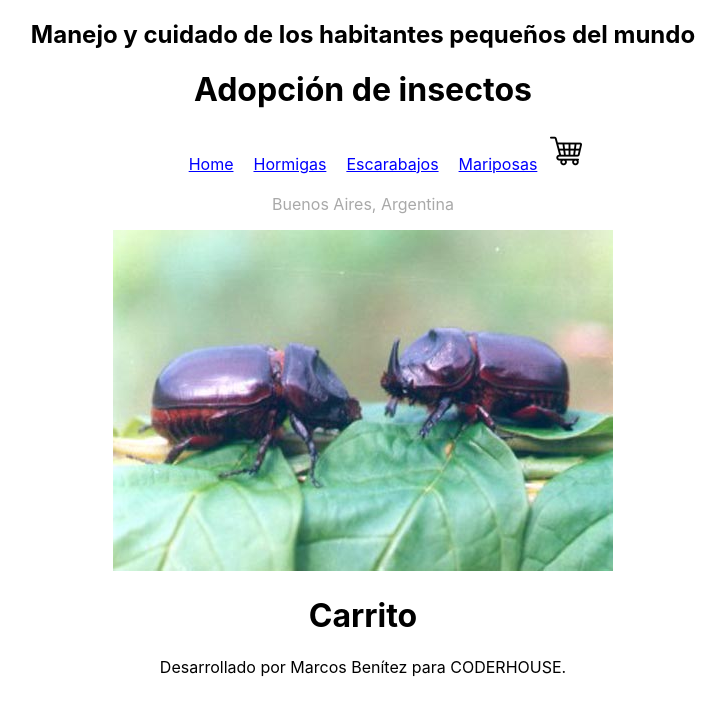
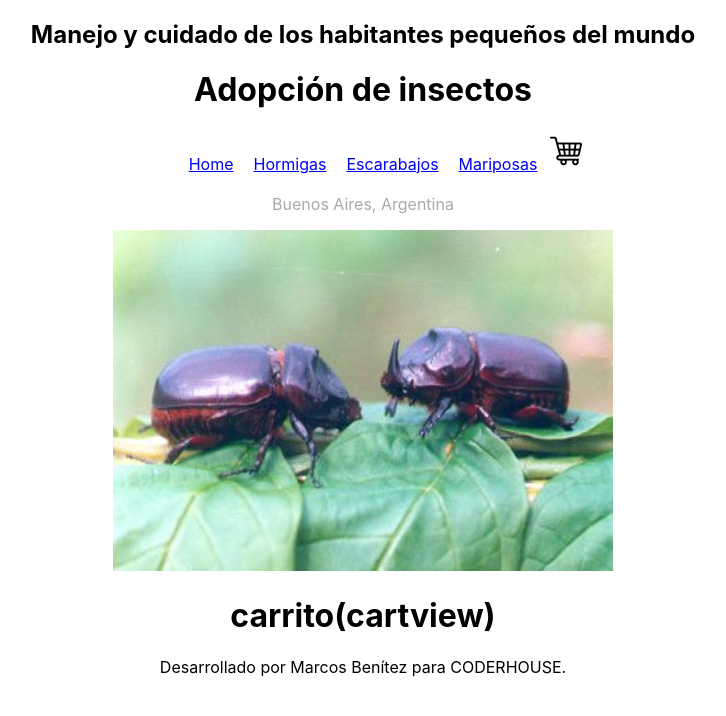
Before and after one commit to marcosb2001/reactapp34710, a React (Create React App) app: page /cart in a window 1280 px wide. Shown: the top 716 px of the page, without its empty margins (277-1003 px from the left). Built offline with nearby package versions, Linux system fonts and the light colour scheme.

Commit message:
entrega cartview

```diff
--- a/src/App.js
+++ b/src/App.js
@@ -1,6 +1,7 @@
 import img from "./images/beetle.jpg";
 import './App.css';
 import NavBar from "./components/NavBar";
+import CartView from "./components/CartView";
 import Footer from "./components/footer";
 import ItemListContainer from "./components/ItemListContainer";
 import ItemDetailContainer from "./components/itemDetail/ItemDetailContainer";
@@ -30,7 +31,7 @@ function App() {
             <Route path="/" element={<ItemListContainer/> }/>
             <Route path="/category/:idcat" element={<ItemListContainer/>}/>
             <Route path="/detalle/:id" element={<ItemDetailContainer/>}/>
-            <Route path="/cart" element={<h1>Carrito</h1>}/>
+            <Route path="/cart" element={<CartView/>}/>
             <Route path="*" element={<h1>404: Elemento no encontrado</h1>}/>
           </Routes>
 
--- /dev/null
+++ b/src/components/CartItem.jsx
@@ -0,0 +1,11 @@
+
+
+export default function CartItem({id, name, desc, price}) {
+    return (
+        <div>
+            <h3>{name}</h3>
+            <p>{desc}</p>
+            <p>{price}</p>
+        </div>
+    )
+}
--- /dev/null
+++ b/src/components/CartView.jsx
@@ -0,0 +1,31 @@
+import { useContext } from "react"
+import { CartContext } from "./cartContext"
+import CartItem from "./CartItem"
+
+export default function CartView() {
+
+    const {cart} = useContext(CartContext)
+
+    return (
+        <CartContext.Provider value={{
+            cart,
+        }}>
+    <div>
+        <h1>carrito(cartview)</h1>
+        {
+        cart.map(cartProduct => {
+            <CartItem
+            id={cartProduct.id}
+            key={cartProduct.key}
+            name={cartProduct.name}
+            price={cartProduct.price}
+            desc={cartProduct.desc}
+            />
+            }
+
+     )
+    }
+    </div>
+    </CartContext.Provider>
+    )
+}
--- a/src/components/cartContext.jsx
+++ b/src/components/cartContext.jsx
@@ -19,7 +19,7 @@ export function CartProvider({children}) {
         }
 
         function isInCart(id){
-            return (cart.some(itemInCart => itemInCart.id == item.id))
+            return (cart.some(itemInCart => itemInCart.id === id))
         }
     }
 
--- a/src/components/itemDetail/ItemDetail.jsx
+++ b/src/components/itemDetail/ItemDetail.jsx
@@ -1,7 +1,8 @@
 import { useParams } from "react-router-dom";
 import { useState, useContext } from "react";
-import ItemCount from "../ItemCount"
+import ItemCount from "../ItemCount";
 import { CartContext } from "../cartContext";
+import { Link } from 'react-router-dom';
 
 
 function ItemDetail({id, img, name, price, desc, shipping, stock}) {
@@ -24,7 +25,7 @@ function ItemDetail({id, img, name, price, desc, shipping, stock}) {
             <div className="card-detail">
                 <h1>{name}</h1>
                 <h3>{price}</h3>
-                <h5>descripción:</h5>
+                <h5>desscripción:</h5>
                 <p>{desc}</p>
                 <p>Envío: {shipping}</p>
             </div>
@@ -32,7 +33,7 @@ function ItemDetail({id, img, name, price, desc, shipping, stock}) {
             { quantityInCart === 0 ?
             <ItemCount initial={1} stock={stock} onAdd={handleAdd}
             text="finalizar"/>
-            : <a href="/cart"> ir a carrito</a>
+            : <Link to="/cart"> ir a carrito</Link>
             }
         </div>
     )
--- a/src/components/itemDetail/ItemDetailContainer.jsx
+++ b/src/components/itemDetail/ItemDetailContainer.jsx
@@ -31,7 +31,7 @@ export default function ItemDetailContainer(props) {
 return(
     <div>
         <h2>Detalles:</h2>
-        <ItemDetail key={data.id} name={data.name} img={data.img} price={data.price} desc={data.desc} shipping={data.shipping} stock={data.stock}/>
+        <ItemDetail id={data.id} key={data.id} name={data.name} img={data.img} price={data.price} desc={data.desc} shipping={data.shipping} stock={data.stock}/>
     </div>
 )
 
```
